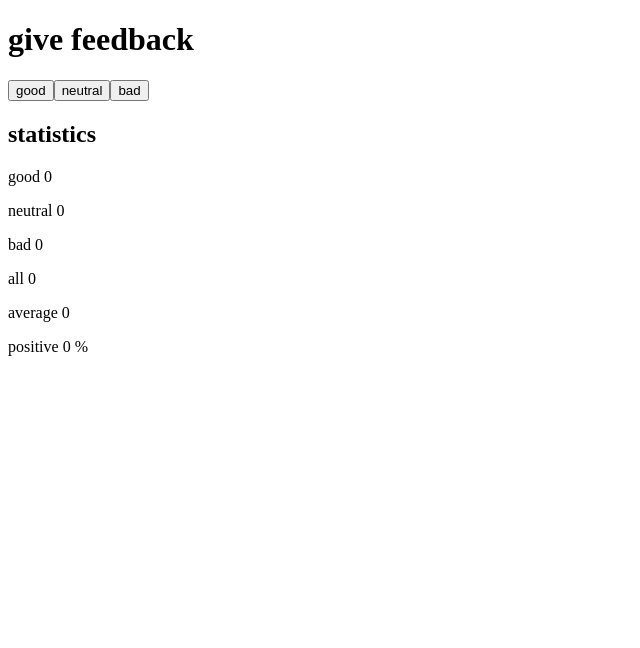
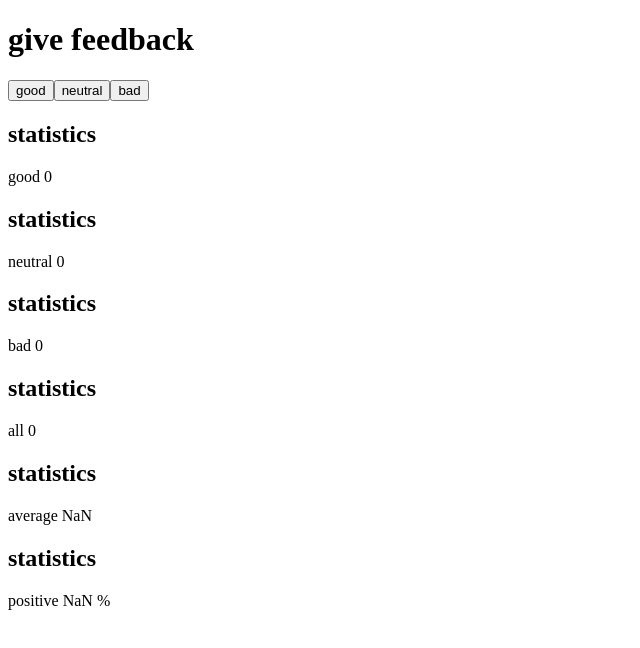
Before and after one commit to LloydRivers/FSO-Coaching, a React (Vite) app in the folder part-1/: page / in a window 1280 px wide. Shown: the top 648 px of the page, without its empty margins (0-640 px from the left). Built offline with nearby package versions, Linux system fonts and the light colour scheme.

Commit message:
1.8: unicafe step 3

```diff
--- a/part-1/src/App.jsx
+++ b/part-1/src/App.jsx
@@ -1,4 +1,5 @@
 import { useState } from "react";
+import Statistics from "./Statistics";
 
 const App = () => {
   // save clicks of each button to its own state
@@ -31,15 +32,12 @@ const App = () => {
 
       <br />
 
-      <h2>statistics</h2>
-      <p data-testid="good">good {good}</p>
-      <p data-testid="neutral">neutral {neutral}</p>
-      <p data-testid="bad">bad {bad}</p>
-      <p data-testid="all">all {good + neutral + bad}</p>
-      <p data-testid="average">average {(good - bad) / totalFeedback || 0}</p>
-      <p data-testid="positive">
-        positive {((good / totalFeedback) * 100 || 0) + " %"}
-      </p>
+      <Statistics text="good" value={good} />
+      <Statistics text="neutral" value={neutral} />
+      <Statistics text="bad" value={bad} />
+      <Statistics text="all" value={totalFeedback} />
+      <Statistics text="average" value={(good - bad) / totalFeedback} />
+      <Statistics text="positive" value={(good / totalFeedback) * 100 + " %"} />
     </>
   );
 };
--- /dev/null
+++ b/part-1/src/Statistics.jsx
@@ -0,0 +1,14 @@
+import React from "react";
+
+const Statistics = ({ text, value }) => {
+  return (
+    <>
+      <h2>statistics</h2>
+      <p data-testid={text}>
+        {text} {value}
+      </p>
+    </>
+  );
+};
+
+export default Statistics;
```
